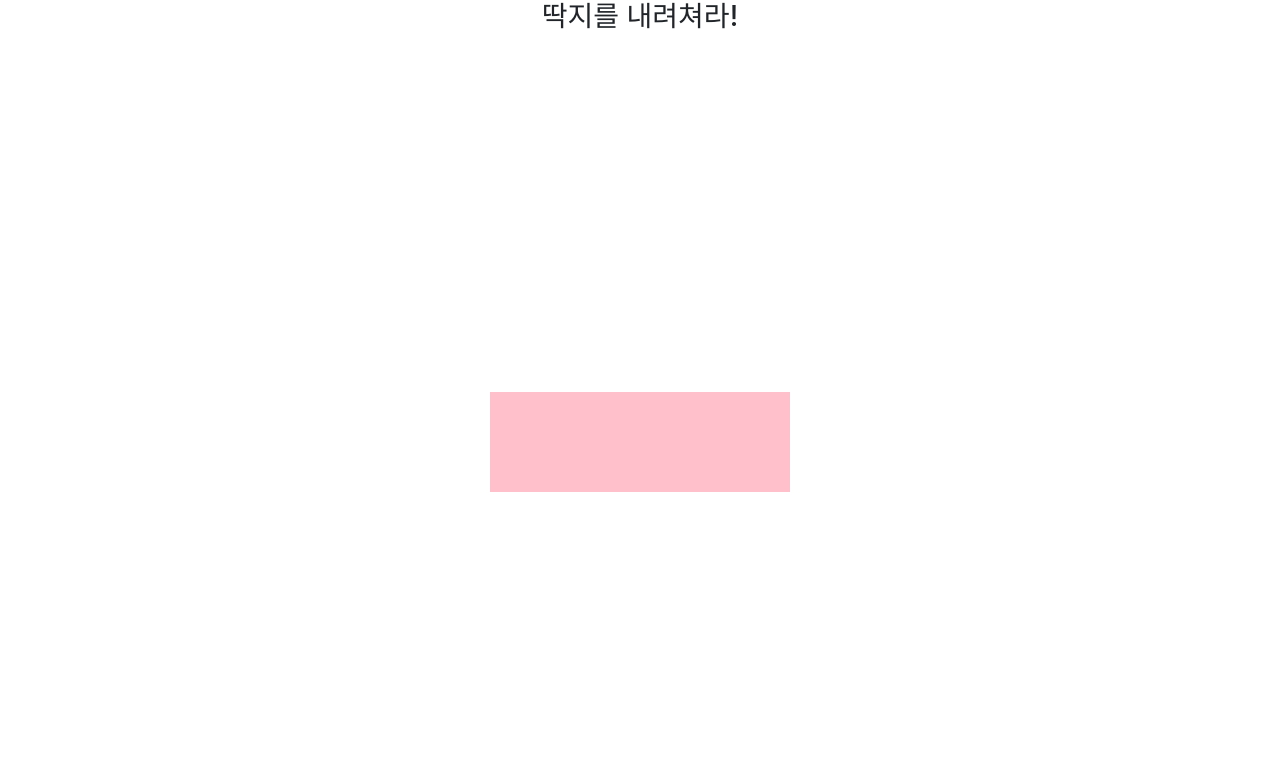
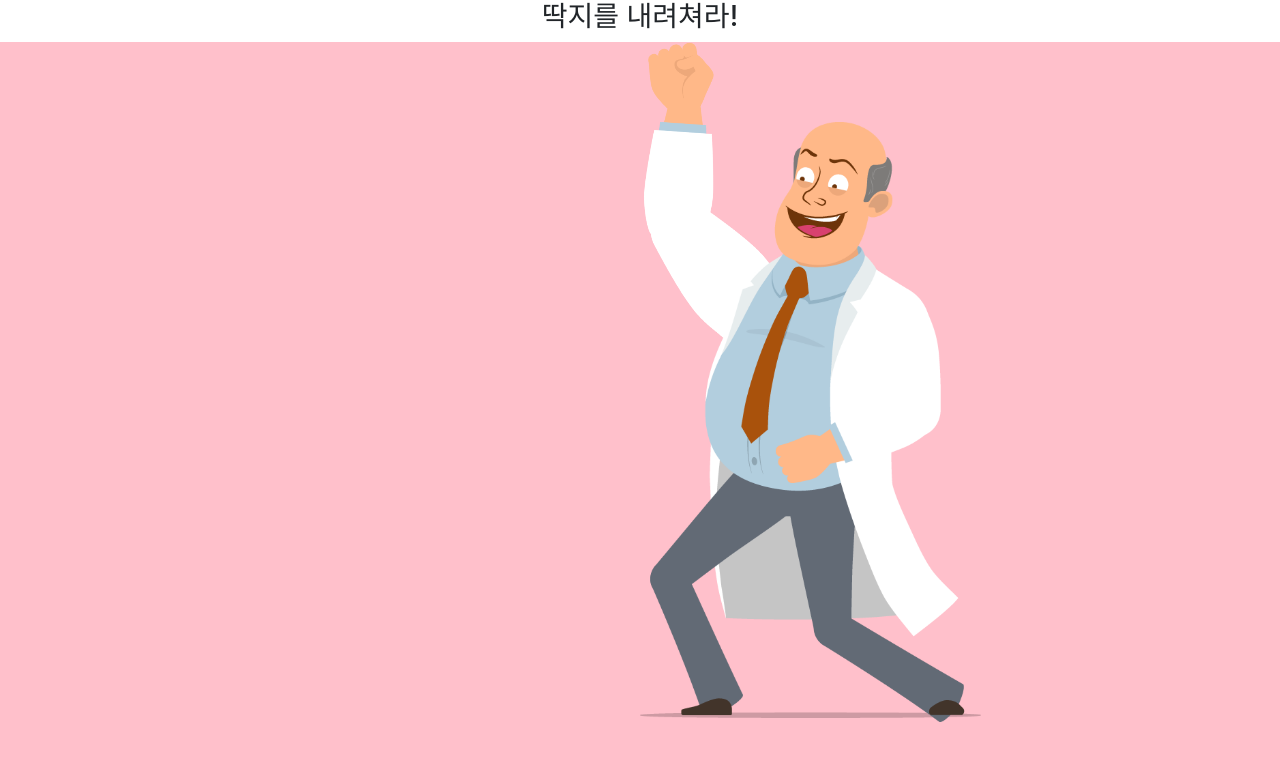
Before and after one commit to LeeSongMi/right-foot, a Next.js app: page /pine/play in a window 1280 px wide. Shown: the top 760 px of the page. Built offline with nearby package versions, Linux system fonts and the light colour scheme.

Commit message:
팔 붙임

```diff
--- a/src/screens/pine/Play.js
+++ b/src/screens/pine/Play.js
@@ -1,14 +1,18 @@
-import React from "react";
+import React, { useRef } from "react";
 import styled from "styled-components";
+const Play = () => {
+  const timing = useRef(10);
 
-const Play = () => {
   return (
     <>
       <h3 className="w-100 text-center">딱지를 내려쳐라!</h3>
-
-      <Body className="Body d-flex">
-        <br />
-        <Arm></Arm>
+      <Body className="Body position-relative">
+        <Arm
+          className="arm position-absolute"
+          src={"/arm.png"}
+          timing={timing}
+        />
+        <Man className="man position-absolute" src={"/man.png"} />
       </Body>
     </>
   );
@@ -18,15 +22,24 @@ const Body = styled.div`
   justify-content: center;
   flex-wrap: wrap;
   align-content: center;
+  background: pink;
 
   .header {
     text-align: center;
     font-size: 30px;
   }
 `;
-const Arm = styled.div`
-  background: pink;
-  width: 300px;
-  height: 100px;
+const Arm = styled.img`
+  height: 30vh;
+  left: 40%;
+  top: 10%;
+  transform-origin: 100% 100%;
+  transform: rotate(30deg);
+`;
+
+const Man = styled.img`
+  height: 75vh;
+  left: 50%;
+  top: 10%;
 `;
 export default Play;
```
